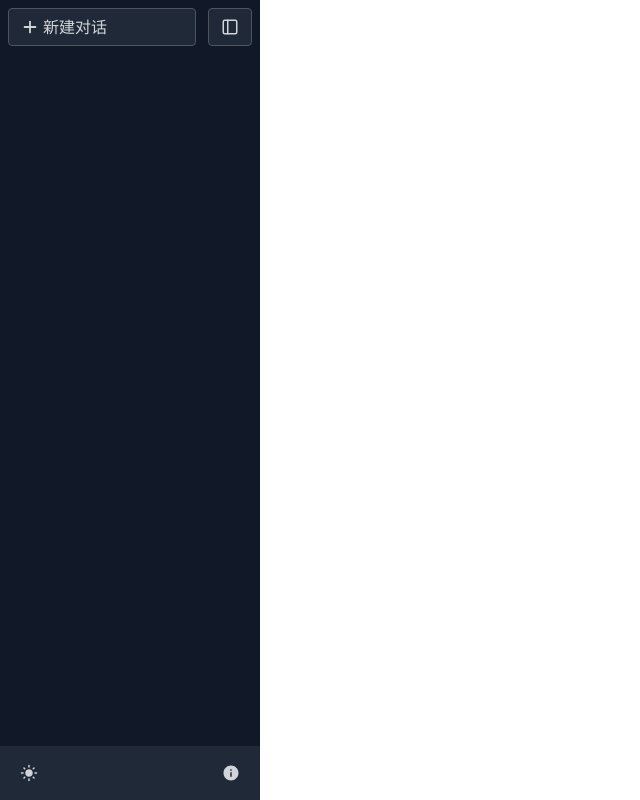
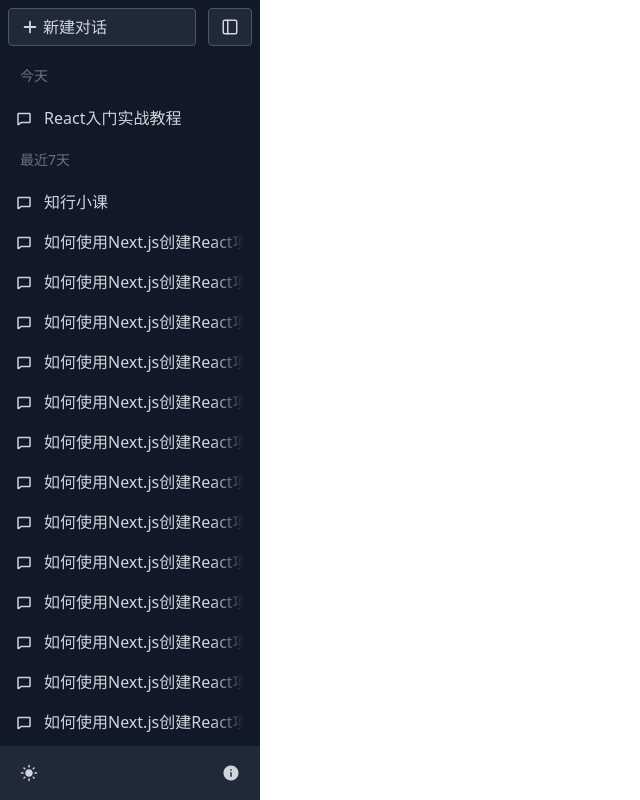
Before and after one commit to kyozaiketu/react-chatgpt, a Next.js app: page / in a window 1280 px wide. Shown: the whole page, without its empty margins (0-640 px from the left). Built offline with nearby package versions, Linux system fonts and the light colour scheme.

Commit message:
render talkList by groupDate

```diff
--- a/app/globals.css
+++ b/app/globals.css
@@ -6,3 +6,37 @@ html,body{
   height: 100%;
   font-size: 16px;;
 }
+
+::-webkit-scrollbar {
+  height: 1rem;
+  width: 0.5rem;
+}
+
+::-webkit-scrollbar:horizontal {
+  height: 0.5rem;
+  width: 1rem;
+}
+
+::-webkit-scrollbar-track {
+  background-color: transparent;
+  border-radius: 9999px;
+}
+
+::-webkit-scrollbar-thumb {
+  background-color: rgba(217, 217, 227, 0.8);
+  border-color: rgb(255, 255, 255);
+  border-radius: 9999px;
+  border-width: 1px;
+}
+
+::-webkit-scrollbar-thumb:hover {
+  background-color: rgb(236, 236, 241);
+}
+
+.dark ::-webkit-scrollbar-thumb {
+  background-color: rgb(86, 88, 105);
+}
+
+.dark ::-webkit-scrollbar-thumb:hover {
+  background-color: rgb(172, 172, 190);
+}
--- /dev/null
+++ b/common/util.ts
@@ -0,0 +1,39 @@
+import { Chat } from "@/types/chat"
+
+export function groupByDate(chatList: Chat[]) {
+    const groupMap = new Map<string, Chat[]>()
+    chatList.forEach((item) => {
+        const now = new Date()
+        const updateTime = new Date(item.updateTime)
+        let key = "未知时间"
+        const dayDiff = Math.floor(
+            (now.getTime() - updateTime.getTime()) / (1000 * 60 * 60 * 24)
+        )
+        if (dayDiff === 0 && now.getDate() === updateTime.getDate()) {
+            key = "今天"
+        } else if (dayDiff <= 7) {
+            key = "最近7天"
+        } else if (dayDiff <= 31) {
+            key = "最近一个月"
+        } else if (now.getFullYear() === updateTime.getFullYear()) {
+            key = `${updateTime.getMonth() + 1}月`
+        } else {
+            key = `${updateTime.getFullYear()}`
+        }
+        if (groupMap.has(key)) {
+            groupMap.get(key)?.push(item)
+        } else {
+            groupMap.set(key, [item])
+        }
+    })
+    groupMap.forEach((item) => {
+        item.sort((a, b) => b.updateTime - a.updateTime)
+    })
+    const groupList = Array.from(groupMap).sort(([, list1], [, list2]) => {
+        return (
+            list2[list2.length - 1].updateTime -
+            list1[list1.length - 1].updateTime
+        )
+    })
+    return groupList
+}
--- /dev/null
+++ b/components/home/Navigation/ChatList.tsx
@@ -0,0 +1,137 @@
+
+import { groupByDate } from "@/common/util"
+import { Chat } from "@/types/chat"
+import { useMemo, useState } from "react"
+// import { AiOutlineEdit } from "react-icons/ai"
+// import { MdDeleteOutline, MdCheck, MdClose } from "react-icons/md"
+import { PiChatBold } from "react-icons/pi"
+// import { BsThreeDots } from "react-icons/bs"
+// import { BiMessageDetail } from "react-icons/bi"
+
+
+export default function ChatList() {
+    const [chatList, setChatList] = useState<Chat[]>([
+
+        {
+            id: "1",
+            title: "React入门实战教程",
+            updateTime: Date.now()
+        },
+        {
+            id: "2",
+            title: "如何使用Next.js创建React项目",
+            updateTime: Date.now() - 1000 * 60 * 60 * 24 * 2
+        },
+        {
+            id: "3",
+            title: "如何使用Next.js创建React项目",
+            updateTime: Date.now() - 1000 * 60 * 60 * 24 * 2
+        },
+        {
+            id: "4",
+            title: "如何使用Next.js创建React项目",
+            updateTime: Date.now() - 1000 * 60 * 60 * 24 * 2
+        },
+        {
+            id: "5",
+            title: "如何使用Next.js创建React项目",
+            updateTime: Date.now() - 1000 * 60 * 60 * 24 * 2
+        },
+        {
+            id: "6",
+            title: "如何使用Next.js创建React项目",
+            updateTime: Date.now() - 1000 * 60 * 60 * 24 * 2
+        },
+        {
+            id: "7",
+            title: "如何使用Next.js创建React项目",
+            updateTime: Date.now() - 1000 * 60 * 60 * 24 * 2
+        },
+        {
+            id: "8",
+            title: "如何使用Next.js创建React项目",
+            updateTime: Date.now() - 1000 * 60 * 60 * 24 * 2
+        },
+        {
+            id: "9",
+            title: "如何使用Next.js创建React项目",
+            updateTime: Date.now() - 1000 * 60 * 60 * 24 * 2
+        },
+        {
+            id: "10",
+            title: "如何使用Next.js创建React项目",
+            updateTime: Date.now() - 1000 * 60 * 60 * 24 * 2
+        },
+        {
+            id: "11",
+            title: "如何使用Next.js创建React项目",
+            updateTime: Date.now() - 1000 * 60 * 60 * 24 * 2
+        },
+        {
+            id: "12",
+            title: "如何使用Next.js创建React项目",
+            updateTime: Date.now() - 1000 * 60 * 60 * 24 * 2
+        },
+        {
+            id: "13",
+            title: "如何使用Next.js创建React项目",
+            updateTime: Date.now() - 1000 * 60 * 60 * 24 * 2
+        },
+        {
+            id: "14",
+            title: "如何使用Next.js创建React项目",
+            updateTime: Date.now() - 1000 * 60 * 60 * 24 * 2
+        },
+        {
+            id: "15",
+            title: "知行小课",
+            updateTime: Date.now() + 2
+        }
+    ])
+    const [selectedChat, setSelectedChat] = useState<Chat | null>(null)
+    // 把原始对话列表转化成按日期分组后的分组列表
+    const groupList = useMemo(() => {
+        return groupByDate(chatList)
+    }, [chatList]) //原始对话列表有变化时重新计算
+
+    return (
+        <div className="flex-1 mb-[48px] mt-2 flex flex-col overflow-y-auto">
+            {
+                groupList.map(([data, list]) => {
+                    return (
+                        <div key={data}>
+                            <div className="sticky to-0 z-10 p-3 text-sm bg-gray-900 text-gray-500">
+                                {data}
+                            </div>
+                            <ul>
+                                {list.map((item) => {
+                                    const selected = selectedChat?.id === item.id
+                                    return (
+                                        <li
+                                            onClick={() => {
+                                                setSelectedChat(item)
+                                            }}
+                                            key={item.id}
+                                            className={`group flex items-center p-2 space-x-3 cursor-pointer rounded-md haver:bg-gray-800 ${selected ? 'bg-gray-800' : ''
+                                                }`}
+                                        >
+                                            <div>
+                                                <PiChatBold />
+                                            </div>
+                                            <div className="relative flex-1 whitespace-nowrap overflow-hidden">
+                                                {item.title}
+                                                <span className={`group-hover:from-gray-800 absolute right-0 inset-y-0 w-8 from-gray-900 bg-gradient-to-l ${selected ? 'from-gray-800' : 'from-gray-900'
+                                                    }`} ></span>
+                                            </div>
+                                        </li>
+                                    )
+                                })}
+                            </ul>
+                        </div>
+                    )
+                })
+            }
+
+        </div>
+    )
+}
--- a/components/home/Navigation/index.tsx
+++ b/components/home/Navigation/index.tsx
@@ -1,9 +1,10 @@
 'use client'
 
-import Button from "@/components/common/Button";
+// import Button from "@/components/common/Button";
 import Menubar from "./Menubar";
 import { useAppContext } from "@/components/AppContext";
 import Toolbar from "./Toolbar";
+import ChatList from "./ChatList";
 
 export default function Navigation() {
     const {
@@ -13,8 +14,9 @@ export default function Navigation() {
     return (
         <nav className={`${
             displayNavigation ? '' : 'hidden'
-        } dark relative h-full w-[260px] bg-gray-900 text-gray-300 p-2`}>
+        } flex flex-col dark relative h-full w-[260px] bg-gray-900 text-gray-300 p-2`}>
             <Menubar />
+            <ChatList />
             <Toolbar />
         </nav>
     )
--- /dev/null
+++ b/types/chat.d.ts
@@ -0,0 +1,5 @@
+export interface Chat{
+    id:string
+    title:string
+    updateTime:number
+}
```
